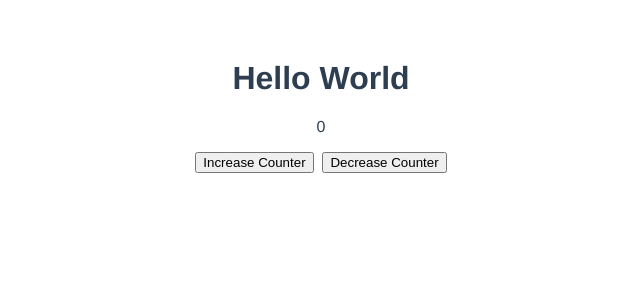
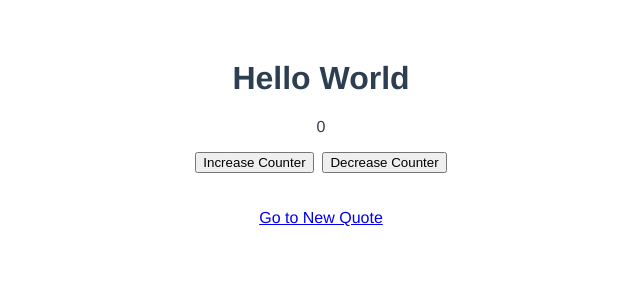
Before and after one commit to wambuinjoroge/quotes-app, a Vue app: page /hello in a window 1280 px wide. Shown: the top 300 px of the page, without its empty margins (319-959 px from the left). Built offline with nearby package versions, Linux system fonts and the light colour scheme.

Commit message:
added a router link for helloworld and newquote components

```diff
--- a/src/components/HelloWorld.vue
+++ b/src/components/HelloWorld.vue
@@ -4,6 +4,11 @@
     <p>{{count}}</p>
     <button @click="increment">Increase Counter</button>&nbsp;
     <button @click="decrement">Decrease Counter</button>
+    <br>
+    <br>
+    <br>
+    <router-link :to="{name:'NewQuote'}">Go to New Quote</router-link>
+<!--    <button @click="newQuote">Go to New Quote</button>-->
   </div>
 </template>
 
@@ -24,7 +29,10 @@
       },
       decrement(state){
         state.count --
-      }
+      },
+      // newQuote(){
+      //   return router.push({name:'newQuote'})
+      // }
     }
   });
 //
@@ -45,6 +53,7 @@ export default {
     }
   },
   methods:{
+    //commit mutations in methods
     increment(){
       store.commit('increment')
     },
--- a/src/components/NewQuote.vue
+++ b/src/components/NewQuote.vue
@@ -1,6 +1,10 @@
 <template>
     <div>
         <p>{{fy.atu}},This is my first quote!</p>
+        <br>
+        <br>
+        <br>
+        <router-link :to="{name:'HelloWorld'}">Back to Hello</router-link>
     </div>
 </template>
 
```
